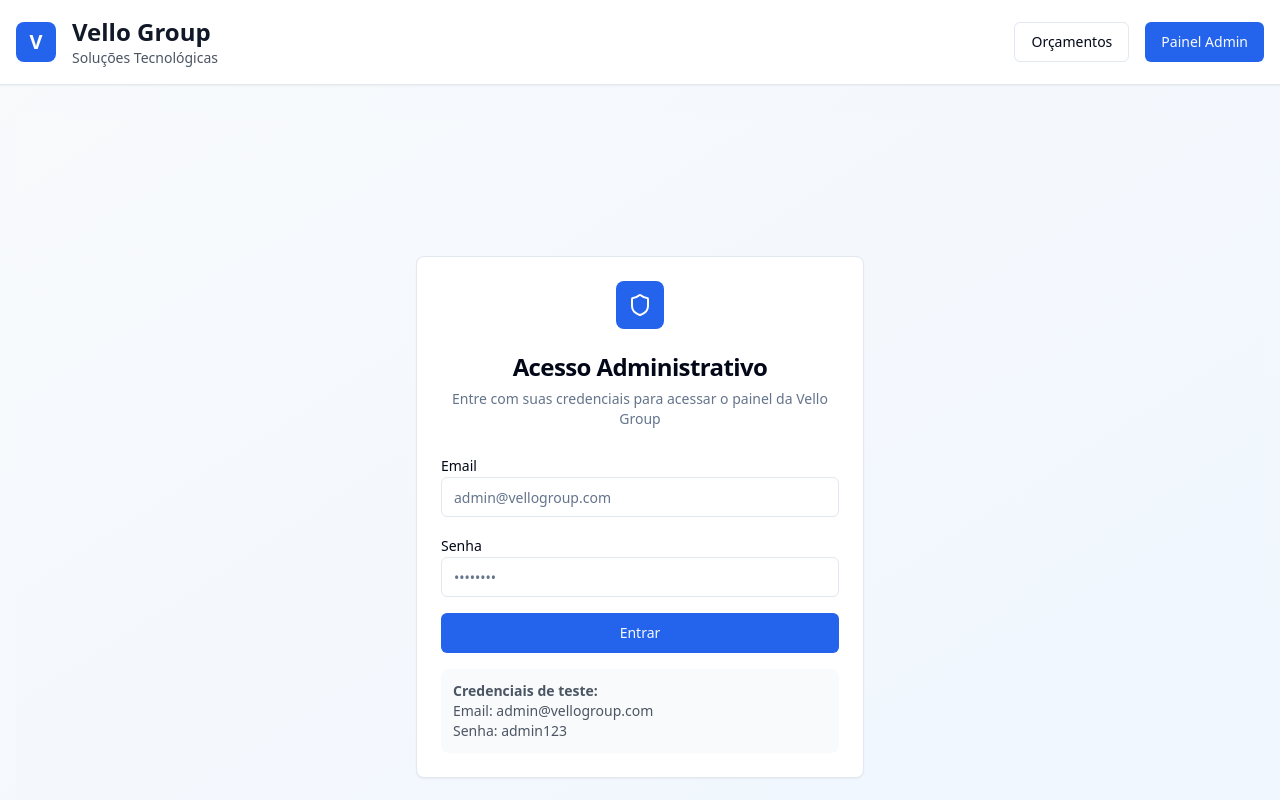
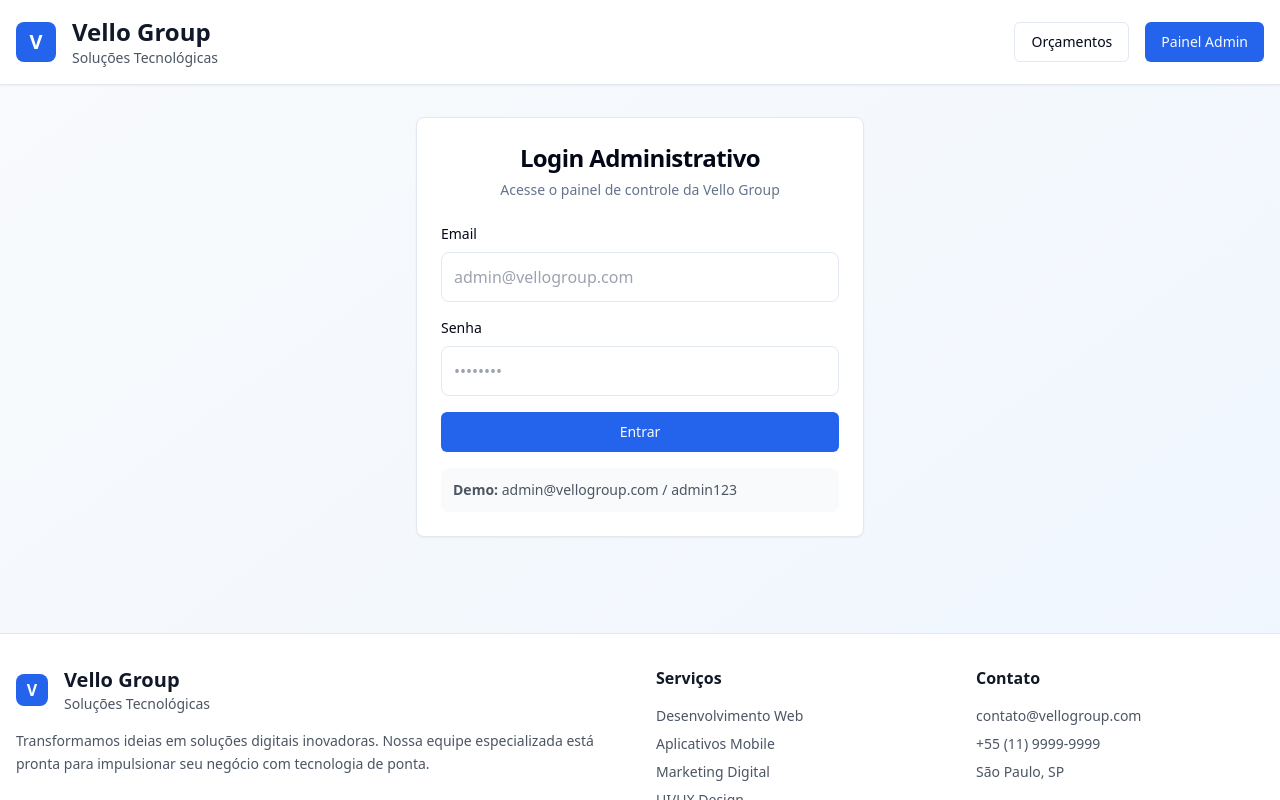
Before and after one commit to XxRuanOliveiraxX/vello-desafio-tecnico, a React (Vite) app: page / in a window 1280 px wide. Both pictures are taken after a click on the button "Painel Admin". Shown: the top 800 px of the page. Built offline with nearby package versions, Linux system fonts and the light colour scheme.

Commit message:
Reverted to commit 9868939ef2dd23c109fba03c79c300cd4d8a5669

```diff
--- a/src/components/AdminPanel.tsx
+++ b/src/components/AdminPanel.tsx
@@ -1,34 +1,71 @@
 
+import { useState, useEffect } from 'react';
 import { Card, CardContent, CardDescription, CardHeader, CardTitle } from '@/components/ui/card';
 import { Button } from '@/components/ui/button';
+import { Badge } from '@/components/ui/badge';
 import { Tabs, TabsContent, TabsList, TabsTrigger } from '@/components/ui/tabs';
 import { DashboardMetrics } from './DashboardMetrics';
 import { BudgetList } from './BudgetList';
 import { SystemLogs } from './SystemLogs';
-import { BarChart3, Users, TrendingUp, Settings, LogOut, Loader2 } from 'lucide-react';
-import { useAuth } from '@/hooks/useAuth';
-import { AuthLogin } from './AuthLogin';
+import { BarChart3, Users, TrendingUp, Settings } from 'lucide-react';
 
 export const AdminPanel = () => {
-  const { user, loading, isAdmin, signOut } = useAuth();
+  const [isAuthenticated, setIsAuthenticated] = useState(false);
+  const [loginData, setLoginData] = useState({ email: '', password: '' });
 
-  const handleSignOut = async () => {
-    await signOut();
+  // Simulação de autenticação simples
+  const handleLogin = (e: React.FormEvent) => {
+    e.preventDefault();
+    if (loginData.email === 'admin@vellogroup.com' && loginData.password === 'admin123') {
+      setIsAuthenticated(true);
+    } else {
+      alert('Credenciais inválidas');
+    }
   };
 
-  if (loading) {
+  if (!isAuthenticated) {
     return (
-      <div className="min-h-screen bg-gradient-to-br from-slate-50 to-blue-50 flex items-center justify-center">
-        <div className="flex items-center gap-3">
-          <Loader2 className="w-6 h-6 animate-spin" />
-          <span>Verificando autenticação...</span>
-        </div>
+      <div className="max-w-md mx-auto">
+        <Card>
+          <CardHeader className="text-center">
+            <CardTitle className="text-2xl">Login Administrativo</CardTitle>
+            <CardDescription>
+              Acesse o painel de controle da Vello Group
+            </CardDescription>
+          </CardHeader>
+          <CardContent>
+            <form onSubmit={handleLogin} className="space-y-4">
+              <div>
+                <label className="block text-sm font-medium mb-2">Email</label>
+                <input
+                  type="email"
+                  value={loginData.email}
+                  onChange={(e) => setLoginData({...loginData, email: e.target.value})}
+                  className="w-full p-3 border rounded-lg"
+                  placeholder="admin@vellogroup.com"
+                />
+              </div>
+              <div>
+                <label className="block text-sm font-medium mb-2">Senha</label>
+                <input
+                  type="password"
+                  value={loginData.password}
+                  onChange={(e) => setLoginData({...loginData, password: e.target.value})}
+                  className="w-full p-3 border rounded-lg"
+                  placeholder="••••••••"
+                />
+              </div>
+              <Button type="submit" className="w-full">
+                Entrar
+              </Button>
+            </form>
+            <div className="mt-4 p-3 bg-gray-50 rounded-lg text-sm text-gray-600">
+              <strong>Demo:</strong> admin@vellogroup.com / admin123
+            </div>
+          </CardContent>
+        </Card>
       </div>
     );
-  }
-
-  if (!user || !isAdmin) {
-    return <AuthLogin />;
   }
 
   return (
@@ -36,16 +73,12 @@ export const AdminPanel = () => {
       <div className="flex items-center justify-between">
         <div>
           <h1 className="text-3xl font-bold text-gray-900">Painel Administrativo</h1>
-          <p className="text-gray-600 mt-2">
-            Bem-vindo, {user.email} - Gerencie orçamentos e monitore métricas do sistema
-          </p>
+          <p className="text-gray-600 mt-2">Gerencie orçamentos e monitore métricas do sistema</p>
         </div>
         <Button
           variant="outline"
-          onClick={handleSignOut}
-          className="flex items-center gap-2"
+          onClick={() => setIsAuthenticated(false)}
         >
-          <LogOut className="w-4 h-4" />
           Sair
         </Button>
       </div>
--- a/src/components/AuthLogin.tsx
+++ /dev/null
@@ -1,111 +0,0 @@
-
-import { useState } from 'react';
-import { Card, CardContent, CardDescription, CardHeader, CardTitle } from '@/components/ui/card';
-import { Button } from '@/components/ui/button';
-import { Input } from '@/components/ui/input';
-import { Label } from '@/components/ui/label';
-import { Alert, AlertDescription } from '@/components/ui/alert';
-import { Loader2, Shield } from 'lucide-react';
-import { useAuth } from '@/hooks/useAuth';
-
-export const AuthLogin = () => {
-  const [email, setEmail] = useState('');
-  const [password, setPassword] = useState('');
-  const [error, setError] = useState('');
-  const [isLoading, setIsLoading] = useState(false);
-  const { signIn } = useAuth();
-
-  const handleSubmit = async (e: React.FormEvent) => {
-    e.preventDefault();
-    setError('');
-    setIsLoading(true);
-
-    try {
-      const { error } = await signIn(email, password);
-      if (error) {
-        if (error.message.includes('Invalid login credentials')) {
-          setError('Email ou senha incorretos');
-        } else {
-          setError(error.message);
-        }
-        return;
-      }
-
-      // Login successful - the useAuth hook will handle the redirect
-    } catch (error) {
-      console.error('Erro no login:', error);
-      setError('Erro interno. Tente novamente.');
-    } finally {
-      setIsLoading(false);
-    }
-  };
-
-  return (
-    <div className="min-h-screen bg-gradient-to-br from-slate-50 to-blue-50 flex items-center justify-center p-4">
-      <Card className="w-full max-w-md">
-        <CardHeader className="text-center">
-          <div className="flex items-center justify-center mb-4">
-            <div className="w-12 h-12 bg-vello-blue rounded-lg flex items-center justify-center">
-              <Shield className="w-6 h-6 text-white" />
-            </div>
-          </div>
-          <CardTitle className="text-2xl">Acesso Administrativo</CardTitle>
-          <CardDescription>
-            Entre com suas credenciais para acessar o painel da Vello Group
-          </CardDescription>
-        </CardHeader>
-        <CardContent>
-          <form onSubmit={handleSubmit} className="space-y-4">
-            <div>
-              <Label htmlFor="email">Email</Label>
-              <Input
-                id="email"
-                type="email"
-                value={email}
-                onChange={(e) => setEmail(e.target.value)}
-                placeholder="admin@vellogroup.com"
-                required
-                disabled={isLoading}
-              />
-            </div>
-            <div>
-              <Label htmlFor="password">Senha</Label>
-              <Input
-                id="password"
-                type="password"
-                value={password}
-                onChange={(e) => setPassword(e.target.value)}
-                placeholder="••••••••"
-                required
-                disabled={isLoading}
-              />
-            </div>
-
-            {error && (
-              <Alert variant="destructive">
-                <AlertDescription>{error}</AlertDescription>
-              </Alert>
-            )}
-
-            <Button type="submit" className="w-full" disabled={isLoading}>
-              {isLoading ? (
-                <>
-                  <Loader2 className="w-4 h-4 mr-2 animate-spin" />
-                  Entrando...
-                </>
-              ) : (
-                'Entrar'
-              )}
-            </Button>
-          </form>
-
-          <div className="mt-4 p-3 bg-gray-50 rounded-lg text-sm text-gray-600">
-            <strong>Credenciais de teste:</strong><br />
-            Email: admin@vellogroup.com<br />
-            Senha: admin123
-          </div>
-        </CardContent>
-      </Card>
-    </div>
-  );
-};
--- a/src/components/Header.tsx
+++ b/src/components/Header.tsx
@@ -1,8 +1,5 @@
 
 import { Button } from '@/components/ui/button';
-import { Badge } from '@/components/ui/badge';
-import { Shield } from 'lucide-react';
-import { useAuth } from '@/hooks/useAuth';
 
 interface HeaderProps {
   currentView: 'public' | 'admin';
@@ -10,8 +7,6 @@ interface HeaderProps {
 }
 
 export const Header = ({ currentView, setCurrentView }: HeaderProps) => {
-  const { user, isAdmin } = useAuth();
-
   return (
     <header className="bg-white shadow-sm border-b">
       <div className="container mx-auto px-4 py-4">
@@ -37,15 +32,9 @@ export const Header = ({ currentView, setCurrentView }: HeaderProps) => {
             <Button
               variant={currentView === 'admin' ? 'default' : 'outline'}
               onClick={() => setCurrentView('admin')}
-              className="transition-all duration-200 flex items-center gap-2"
+              className="transition-all duration-200"
             >
-              {user && isAdmin && <Shield className="w-4 h-4" />}
               Painel Admin
-              {user && isAdmin && (
-                <Badge variant="secondary" className="ml-1 text-xs">
-                  Autenticado
-                </Badge>
-              )}
             </Button>
           </nav>
         </div>
--- a/src/hooks/useAuth.tsx
+++ /dev/null
@@ -1,84 +0,0 @@
-
-import { useState, useEffect } from 'react';
-import { User, Session } from '@supabase/supabase-js';
-import { supabase } from '@/integrations/supabase/client';
-import { checkUserIsAdmin } from '@/utils/adminCheck';
-
-export const useAuth = () => {
-  const [user, setUser] = useState<User | null>(null);
-  const [session, setSession] = useState<Session | null>(null);
-  const [loading, setLoading] = useState(true);
-  const [isAdmin, setIsAdmin] = useState(false);
-
-  useEffect(() => {
-    // Set up auth state listener
-    const { data: { subscription } } = supabase.auth.onAuthStateChange(
-      async (event, session) => {
-        setSession(session);
-        setUser(session?.user ?? null);
-
-        if (session?.user) {
-          // Check if user is admin using setTimeout to prevent deadlock
-          setTimeout(async () => {
-            const adminStatus = await checkUserIsAdmin(session.user.id);
-            setIsAdmin(adminStatus);
-          }, 0);
-        } else {
-          setIsAdmin(false);
-        }
-        setLoading(false);
-      }
-    );
-
-    // Check for existing session
-    supabase.auth.getSession().then(async ({ data: { session } }) => {
-      setSession(session);
-      setUser(session?.user ?? null);
-
-      if (session?.user) {
-        // Check admin status for existing session
-        try {
-          const adminStatus = await checkUserIsAdmin(session.user.id);
-          setIsAdmin(adminStatus);
-        } catch (error) {
-          console.error('Error checking admin status:', error);
-          setIsAdmin(false);
-        }
-      }
-
-      setLoading(false);
-    }).catch((error) => {
-      console.error('Error getting session:', error);
-      setLoading(false);
-    });
-
-    return () => subscription.unsubscribe();
-  }, []);
-
-  const signIn = async (email: string, password: string) => {
-    const { data, error } = await supabase.auth.signInWithPassword({
-      email,
-      password,
-    });
-    return { data, error };
-  };
-
-  const signOut = async () => {
-    const { error } = await supabase.auth.signOut();
-    if (!error) {
-      setUser(null);
-      setSession(null);
-      setIsAdmin(false);
-    }
-    return { error };
-  };
-
-  return {
-    user,
-    session,
-    loading,
-    isAdmin,
-    signIn,
-    signOut,
-  };
-};
--- a/src/utils/adminCheck.ts
+++ /dev/null
@@ -1,31 +0,0 @@
-
-import { supabase } from '@/integrations/supabase/client';
-
-export const checkUserIsAdmin = async (userId: string): Promise<boolean> => {
-  try {
-    // Fazer uma consulta direta usando SQL customizado
-    const { data, error } = await supabase
-      .from('orcamentos') // Usar uma tabela existente para fazer a consulta
-      .select('id')
-      .limit(1);
-
-    if (error) {
-      console.error('Database connection error:', error);
-      return false;
-    }
-
-    // Se a consulta funcionou, fazer uma segunda consulta para verificar admin
-    // Usar uma abordagem que funciona com RLS
-    const { data: { user } } = await supabase.auth.getUser();
-
-    if (!user) return false;
-
-    // Por enquanto, vamos considerar que qualquer usuário autenticado com o email correto é admin
-    const adminEmails = ['admin@vellogroup.com'];
-    return adminEmails.includes(user.email || '');
-
-  } catch (error) {
-    console.error('Error checking admin status:', error);
-    return false;
-  }
-};
```
Also changed, not shown: src/utils/supabaseHelpers.ts (+2 -37 lines), 1 other file (tests, documents, lock files or other folders).
